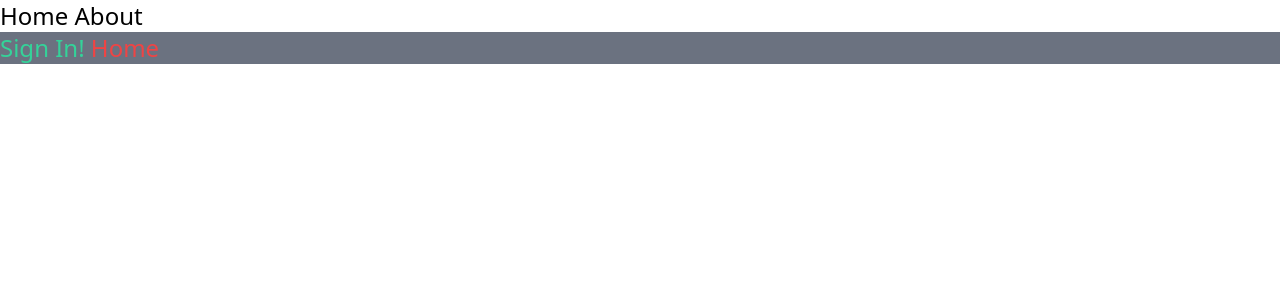
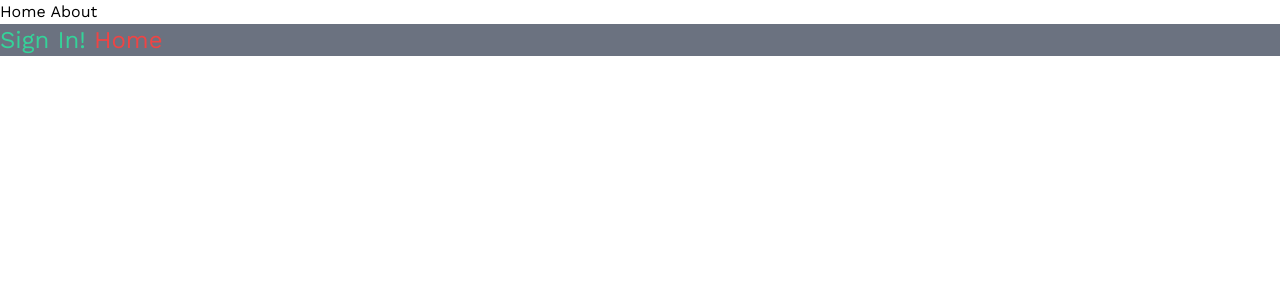
Before and after one commit to one-aalam/nuxt-starter-kit, a Nuxt app: page / in a window 1280 px wide. Shown: the top 300 px of the page. Built offline with nearby package versions, Linux system fonts and the light colour scheme.

Commit message:
Use Work Sans font from @fontsource

```diff
--- a/app.vue
+++ b/app.vue
@@ -1,16 +1,16 @@
 <script lang="ts" setup>
-import './assets/css/tailwind.css'
+    import '@fontsource/work-sans'
+    import './assets/css/tailwind.css'
 </script>
 
 <template>
-    <div class=" text-2xl">
+    <div class="antialiased">
       <NuxtLink to="/">
         Home
       </NuxtLink>
       <NuxtLink to="/about">
         About
       </NuxtLink>
-
       <NuxtPage />
     </div>
 </template>
--- a/package.json
+++ b/package.json
@@ -6,6 +6,7 @@
     "start": "node .output/server/index.mjs"
   },
   "devDependencies": {
+    "@fontsource/work-sans": "^4.5.1",
     "autoprefixer": "^10.3.7",
     "nuxt3": "3.0.0-27248503.1e69bc5",
     "postcss": "^8.3.11",
--- a/tailwind.config.js
+++ b/tailwind.config.js
@@ -1,3 +1,5 @@
+const defaultTheme = require('tailwindcss/defaultTheme');
+
 module.exports = {
     purge: [
       "./components/**/*.{vue,js}",
@@ -9,7 +11,11 @@ module.exports = {
     ],
     darkMode: false, // or 'media' or 'class'
     theme: {
-      extend: {},
+      extend: {
+        fontFamily: {
+            sans: ['Work Sans', ...defaultTheme.fontFamily.sans],
+        },
+      },
     },
     variants: {
       extend: {},
```
Also changed, not shown: 1 other file (tests, documents, lock files or other folders).
